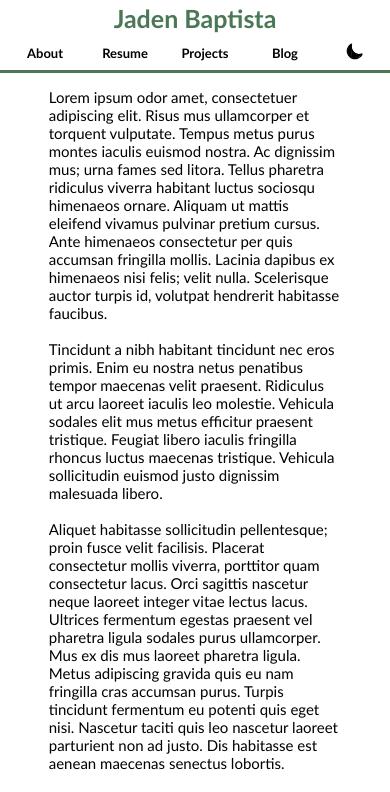
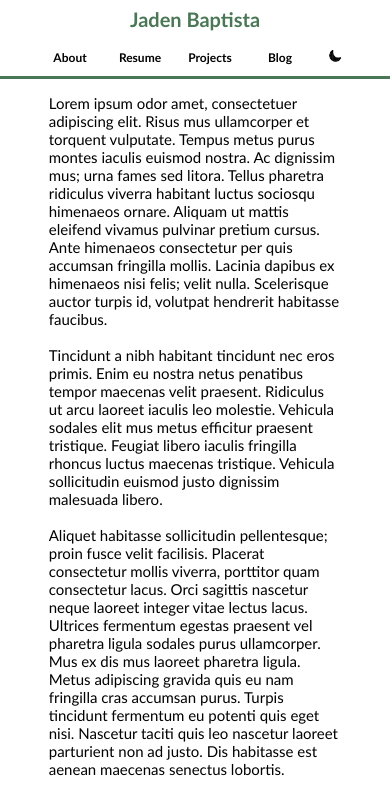
Before and after one commit to jdbaptista/Personal-Website, a plain HTML site: page index.html in a window 390 px wide. Shown: the top 792 px of the page. Drawn offline with Linux system fonts and the light colour scheme.

Commit message:
fixing 3

```diff
--- a/index.html
+++ b/index.html
@@ -8,11 +8,11 @@
               media="screen and (max-width: 1000px) and (min-width: 641px)"
               href="small-style.css" />
         <link rel="stylesheet"
-              media="screen and (max-width: 640px)"
+              media="screen and (max-width: 640px) and (min-width: 476px)"
               href="tablet-style.css" />
-        <!-- <link rel="stylesheet"
+        <link rel="stylesheet"
               media="screen and (max-width: 475px)"
-              href="mobile-style.css" /> -->
+              href="mobile-style.css" />
         <script src="script.js"></script>
     </head>
 
--- a/mobile-style.css
+++ b/mobile-style.css
@@ -22,12 +22,14 @@
 
     button.nav-button {
         font-size: 12px;
-        margin: 0px;
-        width: 65px;
+        margin: 5px 0px 5px 0px;
+        padding: 5px 0px 5px 0px;
+        text-align: center;
+        width: 70px;
     }
 
     #dark-mode-button {
-        width: 30px;
+        width: 40px;
     }
 
     #dark-mode-button-img {
--- a/tablet-style.css
+++ b/tablet-style.css
@@ -1,5 +1,5 @@
 /* sm */
-@media screen and (max-width: 640px) {
+@media screen and (max-width: 640px) and (min-width: 476px) {
     nav {
         grid-template-columns: 1fr;
         grid-template-rows: 1fr 1fr;
@@ -23,6 +23,8 @@
     button.nav-button {
         font-size: 13px;
         margin: 5px;
+        padding-top: 5px;
+        padding-bottom: 5px;
         width: max(70px, 8vw);
     }
 
```
